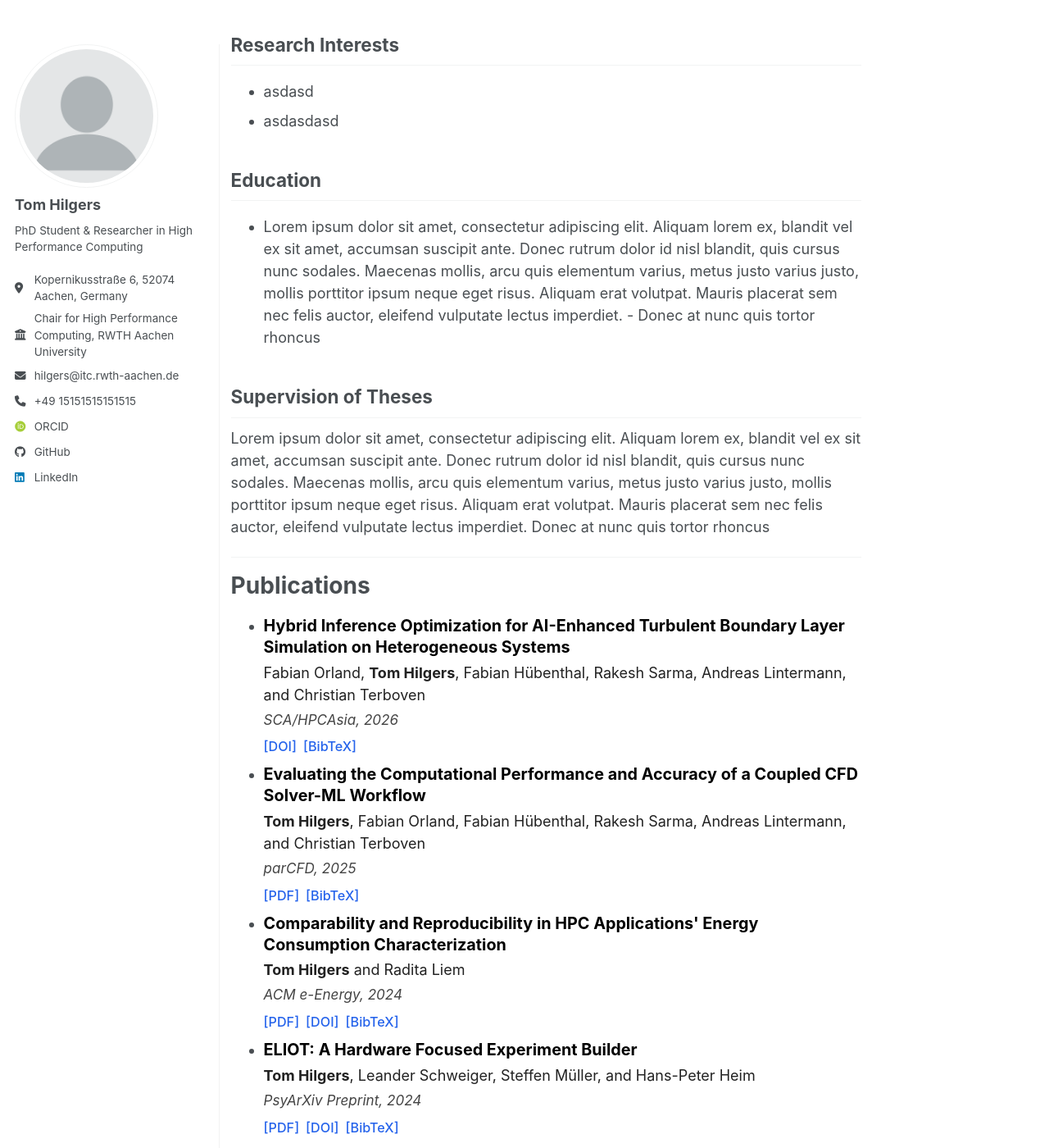
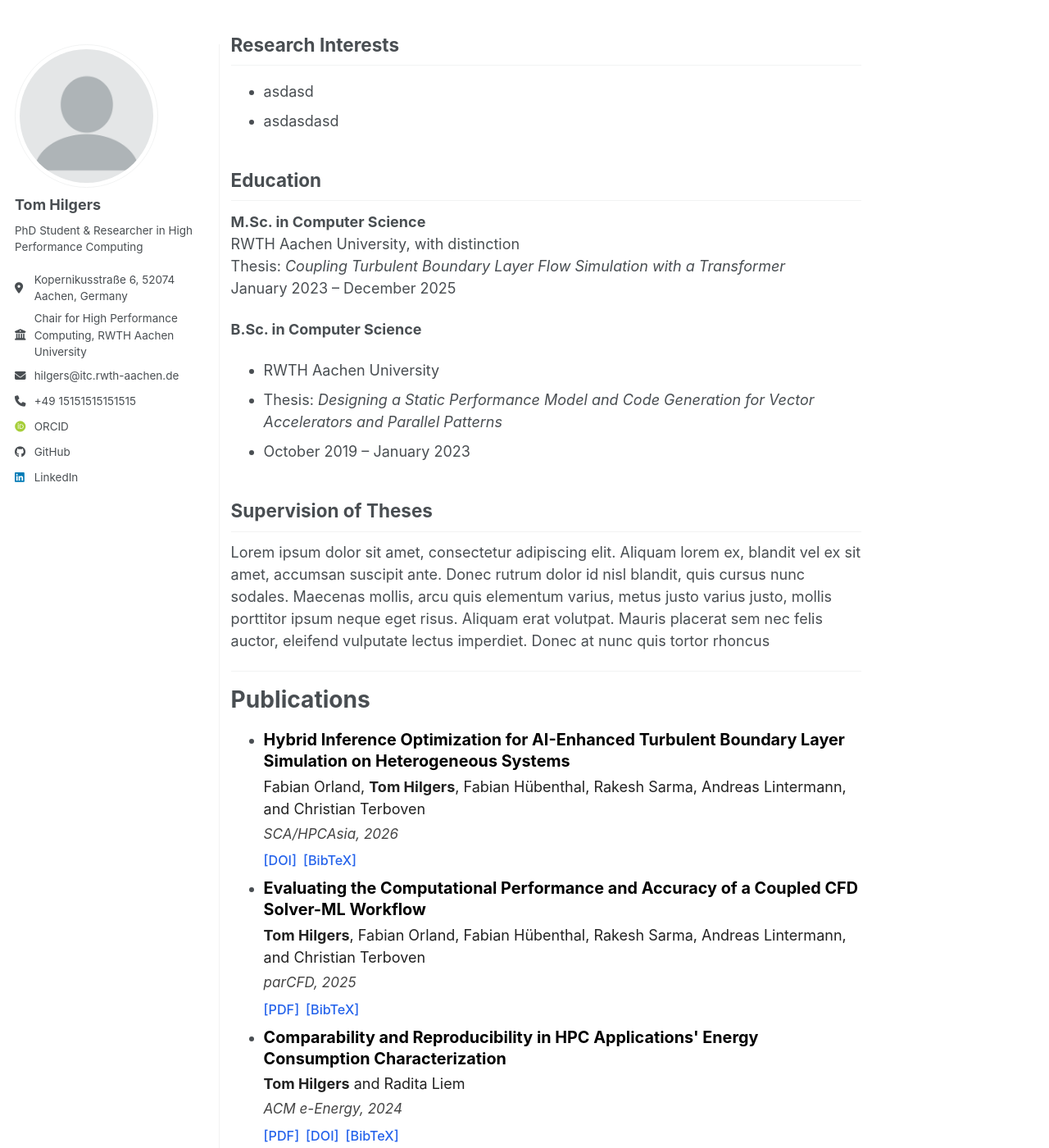
Before and after one commit to tomhilgers/tomhilgers.github.io, a Jekyll site: the page built from _pages/about.md, in a window 1280 px wide and 1400 px high, scrolled down 237 px. Shown: the whole window at 82% size. Built offline with Jekyll 4.4.1, drawn with Linux system fonts in a browser that asks for light colours; some web fonts are replaced; a script bundle is joined from its source files by our own code; library files that are not in the unit come from our copies; some of the changed text lies outside the part shown.

Commit message:
Update about.md

```diff
--- a/_pages/about.md
+++ b/_pages/about.md
@@ -18,7 +18,15 @@ Research Interests
 
 Education
 ------
-- Lorem ipsum dolor sit amet, consectetur adipiscing elit. Aliquam lorem ex, blandit vel ex sit amet, accumsan suscipit ante. Donec rutrum dolor id nisl blandit, quis cursus nunc sodales. Maecenas mollis, arcu quis elementum varius, metus justo varius justo, mollis porttitor ipsum neque eget risus. Aliquam erat volutpat. Mauris placerat sem nec felis auctor, eleifend vulputate lectus imperdiet. - Donec at nunc quis tortor rhoncus
+**M.Sc. in Computer Science**
+  RWTH Aachen University, with distinction
+  Thesis: *Coupling Turbulent Boundary Layer Flow Simulation with a Transformer*
+  January 2023 -- December 2025
+
+**B.Sc. in Computer Science**
+- RWTH Aachen University
+- Thesis: *Designing a Static Performance Model and Code Generation for Vector Accelerators and Parallel Patterns*
+- October 2019 -- January 2023
 
 Supervision of Theses
 ------
@@ -55,59 +63,3 @@ Publications
      </li>
   {% endfor %}
 </ul>
-
-  <article class="publication">
-    <div class="publication-content">
-      <h3 class="publication-title"> Paper A </h3>
-      <p class="publication-authors"> asd asd as</p>
-      <div class="publication-venue"> as as </div>
-      <div class="publication-links"> asdas </div>
-    </div>
-  </article>
-
-
-
-
-
- {% for post in site.publications reversed %}
-    {% include archive-single.html %}
-  {% endfor %}
-
-
-  <div class="pub-entry">
-    <div class="pub-number">
-      {{ forloop.index }}
-    </div>
-
-    <div class="pub-content">
-      <div class="pub-title">
-        {{ post.title }}
-      </div>
-
-      <div class="pub-authors">
-        {{ post.authors }}
-      </div>
-
-      <div class="pub-venue">
-        {{ post.venue }} ({{ post.year }})
-      </div>
-
-      <div class="pub-links">
-        {% if post.paperurl %}
-          <a href="{{ post.paperurl }}">PDF</a>
-        {% endif %}
-        {% if post.doi %}
-          <a href="https://doi.org/{{ post.doi }}">DOI</a>
-        {% endif %}
-        {% if post.citation %}
-          <button onclick="toggleCitation('{{ forloop.index }}')">Cite</button>
-        {% endif %}
-      </div>
-
-      {% if post.citation %}
-        <div id="cite-{{ forloop.index }}" style="display:none;">
-          {{ post.citation }}
-        </div>
-      {% endif %}
-    </div>
-  </div>
```
